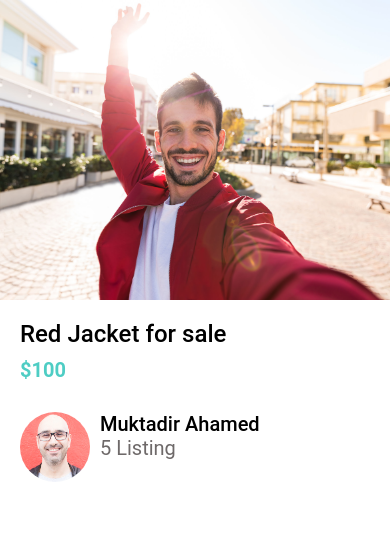
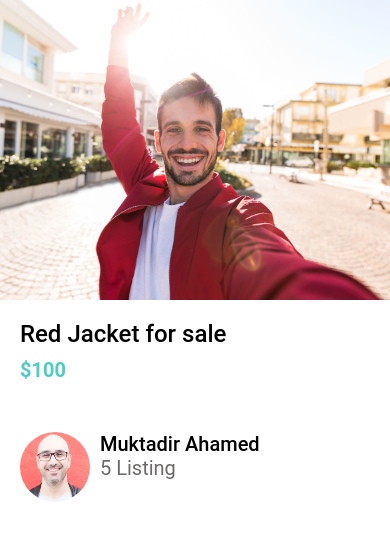
Before and after one commit to Shakib448/react-native-doneWithIt, a React Native app: screen / in a window 390 px wide. Shown: the top 540 px of the page. Built offline with nearby package versions, Linux system fonts and the light colour scheme.

Commit message:
Done With it

```diff
--- a/app/components/ListItem.js
+++ b/app/components/ListItem.js
@@ -19,7 +19,6 @@ export default ListItem;
 const styles = StyleSheet.create({
   container: {
     flexDirection: "row",
-    marginHorizontal: 20,
   },
   image: {
     width: 70,
--- a/app/components/ListingDetailsScreen.js
+++ b/app/components/ListingDetailsScreen.js
@@ -12,12 +12,14 @@ const ListingDetailsScreen = () => {
         <AppText color="secondary" style={styles.price}>
           $100
         </AppText>
+        <View style={styles.userContainer}>
+          <ListItem
+            title="Muktadir Ahamed"
+            image={require("../assets/mosh.png")}
+            subTitle="5 Listing"
+          />
+        </View>
       </View>
-      <ListItem
-        title="Muktadir Ahamed"
-        image={require("../assets/mosh.png")}
-        subTitle="5 Listing"
-      />
     </View>
   );
 };
@@ -41,4 +43,7 @@ const styles = StyleSheet.create({
     fontSize: 20,
     marginVertical: 10,
   },
+  userContainer: {
+    marginVertical: 40,
+  },
 });
```
